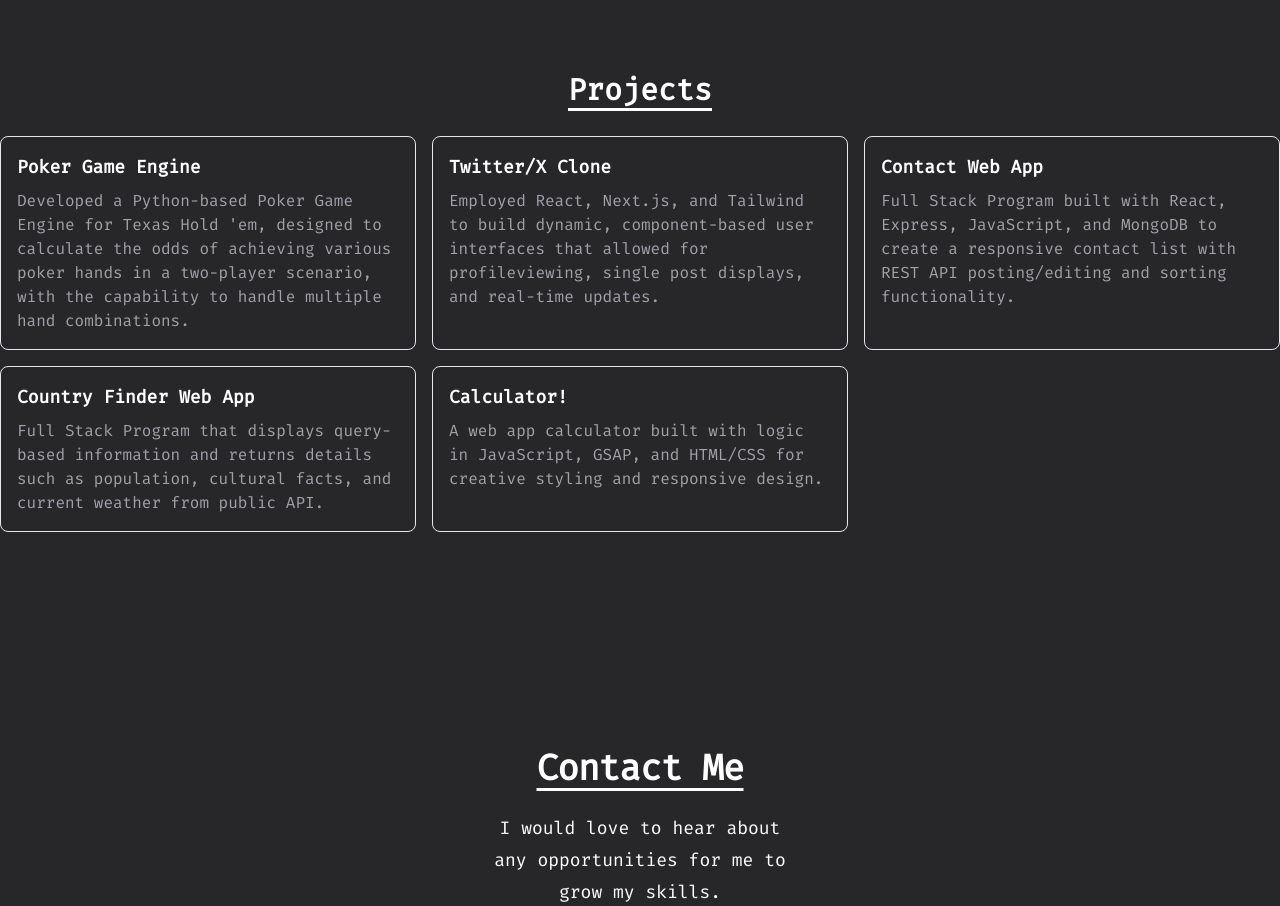
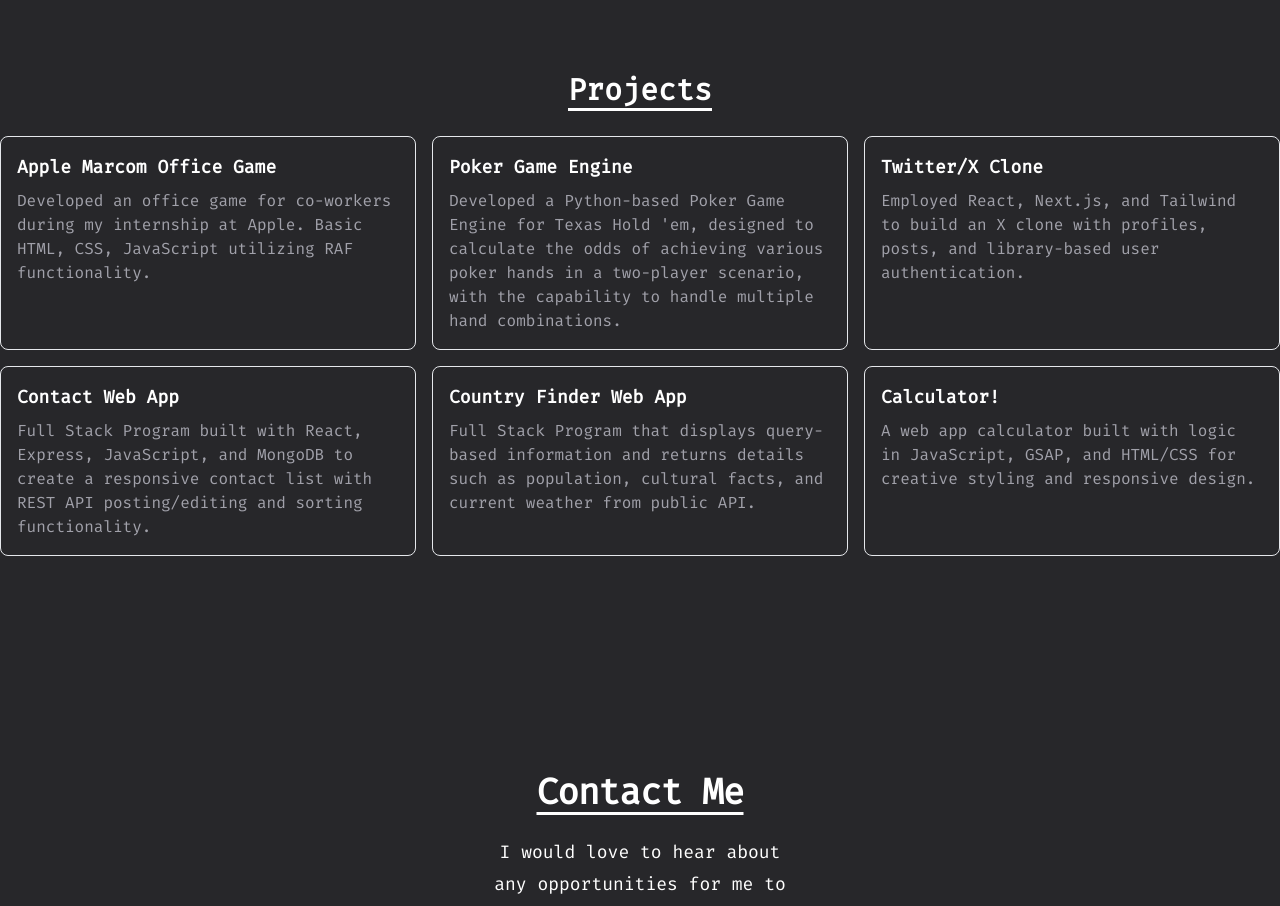
Before and after one commit to jjxrry/portfolio-jg, a React (Vite) app: page / in a window 1280 px wide. Shown: the part 900-1806 px from the top of the page. Built offline with nearby package versions, Linux system fonts and the light colour scheme.

Commit message:
add project, edit description

```diff
--- a/src/components/projects.tsx
+++ b/src/components/projects.tsx
@@ -1,5 +1,10 @@
 const Projects = () => {
     const projects = [
+      {
+        title: 'Apple Marcom Office Game',
+        description: "Developed an office game for co-workers during my internship at Apple. Basic HTML, CSS, JavaScript utilizing RAF functionality.",
+        link: 'https://jjxrry.github.io/marcom-game/'
+      },
       {
         title: 'Poker Game Engine',
         description: "Developed a Python-based Poker Game Engine for Texas Hold 'em, designed to calculate the odds of achieving various poker hands in a two-player scenario, with the capability to handle multiple hand combinations.",
@@ -7,8 +12,8 @@ const Projects = () => {
       },
       {
         title: 'Twitter/X Clone',
-        description: 'Employed React, Next.js, and Tailwind to build dynamic, component-based user interfaces that allowed for profileviewing, single post displays, and real-time updates.',
-        link: 'https://twit-clone-2023.vercel.app/'
+        description: 'Employed React, Next.js, and Tailwind to build an X clone with profiles, posts, and library-based user authentication.',
+        link: 'https://github.com/jjxrry/twit-clone-2023'
       },
       {
         title: 'Contact Web App',
```
